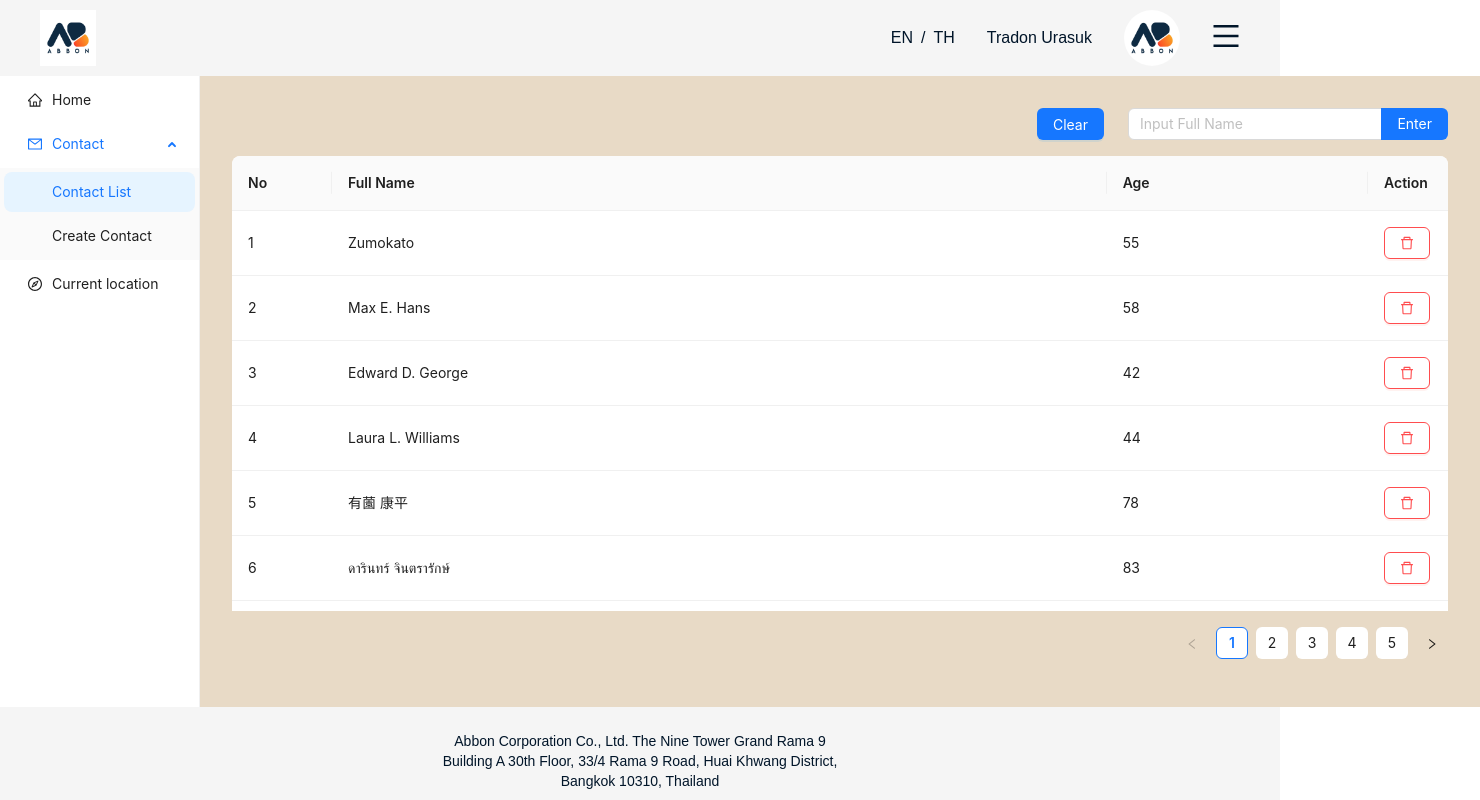
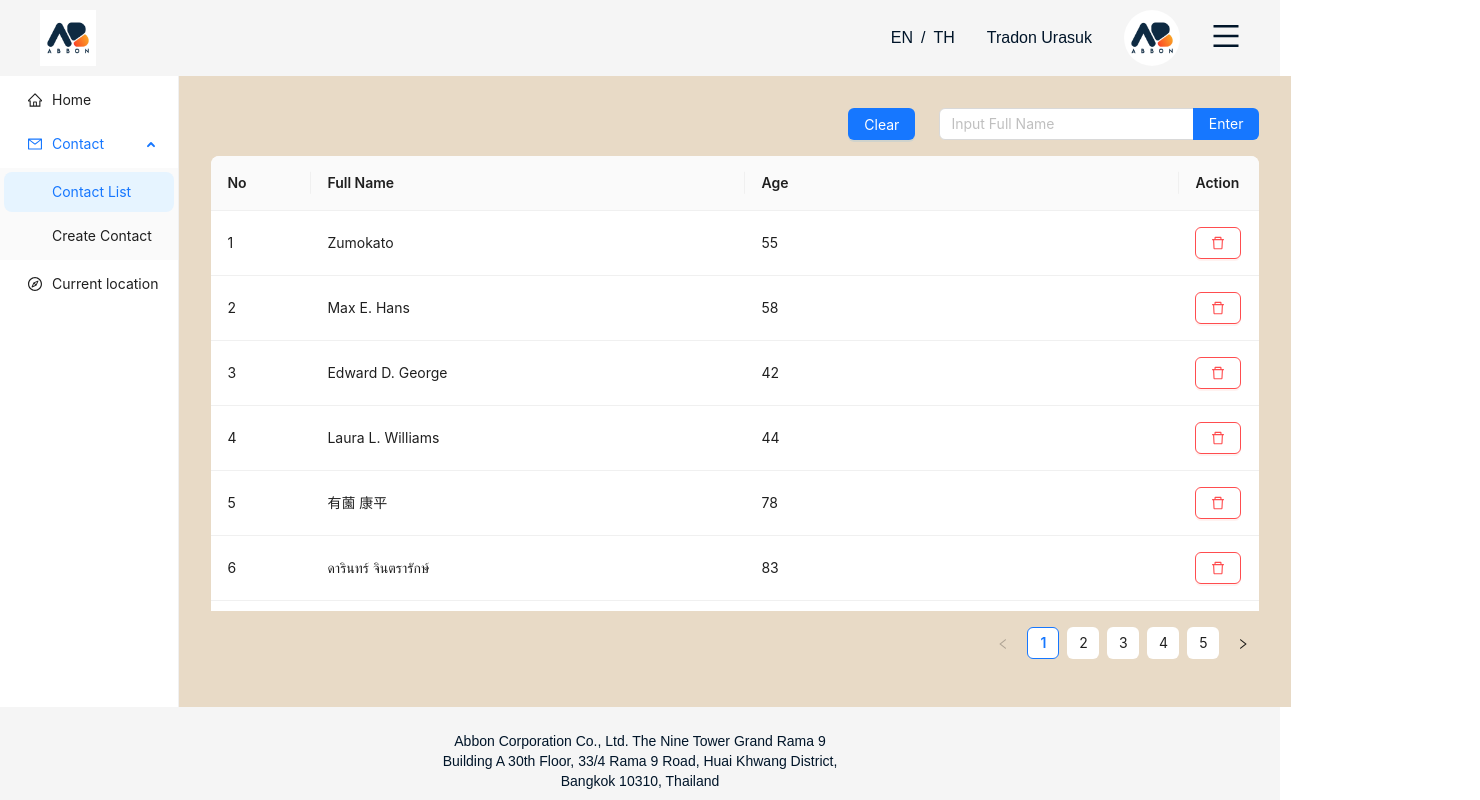
Before and after one commit to ballinwza/tr-workshop-fe-01, a Next.js app: page /contact in a window 1280 px wide. Shown: the top 800 px of the page, 1480 px wide, since content can reach past the window. Built offline with nearby package versions, Linux system fonts and the light colour scheme; what @ant-design/nextjs-registry would draw is missing.

Commit message:
fix: 🐛 fix responsive on lsit page

```diff
--- a/src/components/contact/ContactList.tsx
+++ b/src/components/contact/ContactList.tsx
@@ -9,6 +9,7 @@ import { Input } from 'antd'
 import Highlighter from 'react-highlight-words'
 import { useLanguageStore } from '@/modules/store/language.store'
 import { useScreenSize } from '@/shared/helper/hooks/useScreenSize'
+import { useSiderStore } from '@/modules/store/sidebar.store'
 
 const ContactList: FC = () => {
     const { Search } = Input
@@ -26,6 +27,7 @@ const ContactList: FC = () => {
         setContactDetailMax100,
     } = useContactListStore((state) => state)
     const { currentLang } = useLanguageStore((state) => state)
+    const { isVisible } = useSiderStore((state) => state)
     const { isTablet } = useScreenSize()
 
     const columns: ColumnsType<IContact> = [
@@ -93,7 +95,7 @@ const ContactList: FC = () => {
     }, [])
 
     return (
-        <div className="w-full">
+        <div>
             <div className="flex justify-end gap-6 mb-4">
                 <Button type="primary" onClick={() => setSearchValue('')}>
                     {currentLang === 'en' ? 'Clear' : 'ล้าง'}
@@ -113,11 +115,25 @@ const ContactList: FC = () => {
                 />
             </div>
 
+            <div
+                style={
+                    isTablet
+                        ? {
+                              width: !isVisible
+                                  ? 'calc(100vw - 232px)'
+                                  : '100%',
+                          }
+                        : {
+                              width: '100%',
+                          }
+                }
+                className="transition-all"
+            >
                 <Table
                     rowKey={'key'}
                     dataSource={contactDetail}
                     columns={columns}
-                scroll={{ x: true, y: '50vh' }}
+                    scroll={{ x: '100%', y: '50vh' }}
                     pagination={{
                         defaultCurrent: 1,
                         showSizeChanger: false,
@@ -130,6 +146,7 @@ const ContactList: FC = () => {
                     }}
                 />
             </div>
+        </div>
     )
 }
 
--- a/src/components/layouts/AllPageLayout.tsx
+++ b/src/components/layouts/AllPageLayout.tsx
@@ -15,8 +15,13 @@ const AllPageLayout: FC<Props> = ({ children }: Props) => {
             <div className="flex flex-grow relative">
                 <Sidebar />
                 <div
-                    className="flex-grow px-4 py-8 md:p-8"
-                    style={{ backgroundColor: '#e8dac6' }}
+                    className={
+                        `flex-grow px-4 py-8 max-w-[100vw] flex justify-end ` +
+                        `md:p-8 `
+                    }
+                    style={{
+                        backgroundColor: '#e8dac6',
+                    }}
                 >
                     {children}
                 </div>
--- a/src/components/layouts/sider/Sidebar.tsx
+++ b/src/components/layouts/sider/Sidebar.tsx
@@ -24,6 +24,7 @@ const Sidebar: FC = () => {
                 isTablet
                     ? {
                           opacity: !isVisible ? 1 : 0,
+                          width: !isVisible ? '200px' : 0,
                       }
                     : {
                           display: isVisible ? 'flex' : 'none',
@@ -34,15 +35,6 @@ const Sidebar: FC = () => {
         >
             <Menu
                 className="flex-grow"
-                style={
-                    isTablet
-                        ? {
-                              width: !isVisible ? '200px' : 0,
-                          }
-                        : {
-                              width: '100%',
-                          }
-                }
                 defaultSelectedKeys={['/']}
                 selectedKeys={[pathname]}
                 defaultOpenKeys={['contact']}
```
Lines whose indentation alone changed are shown as unchanged.
